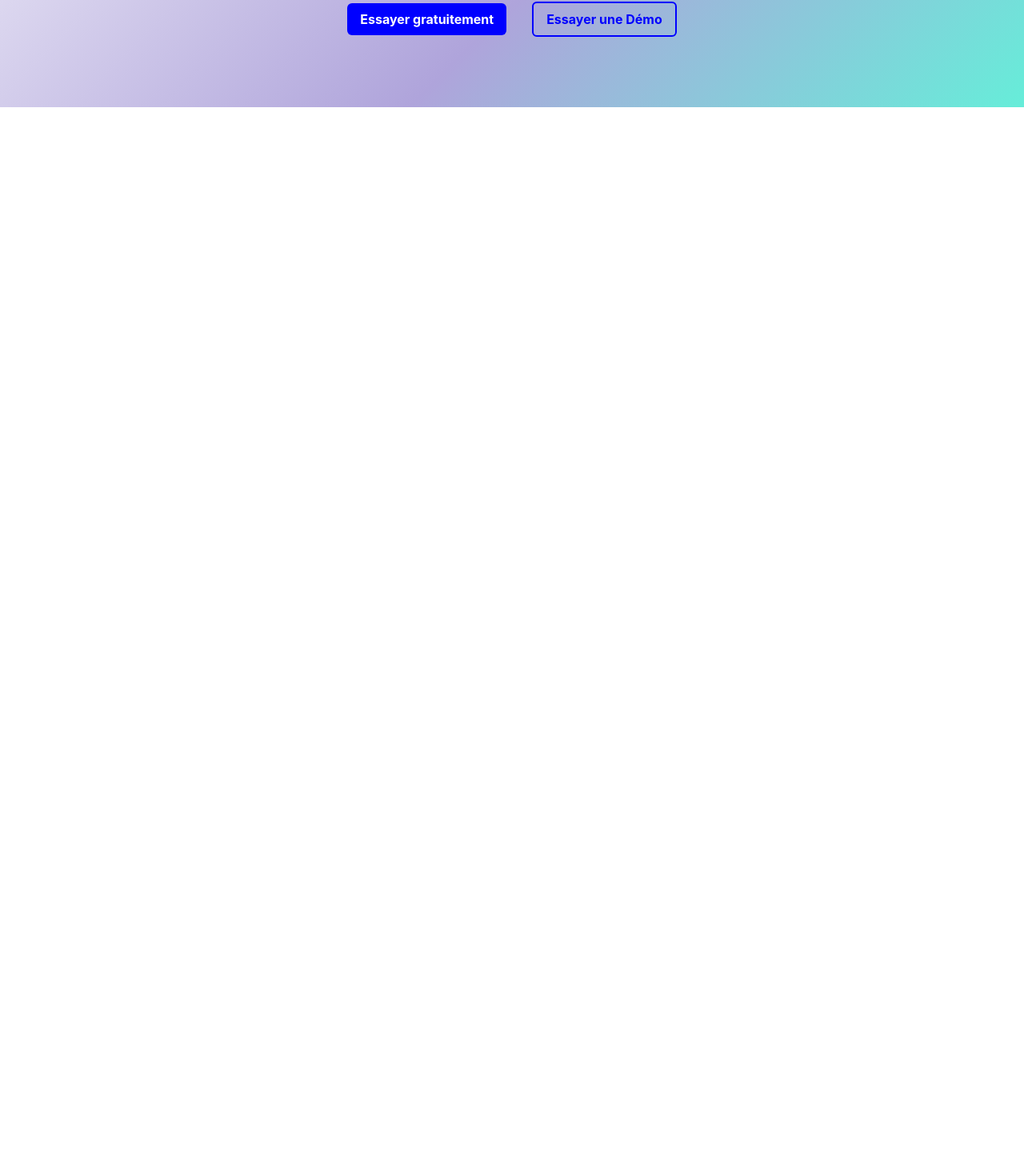
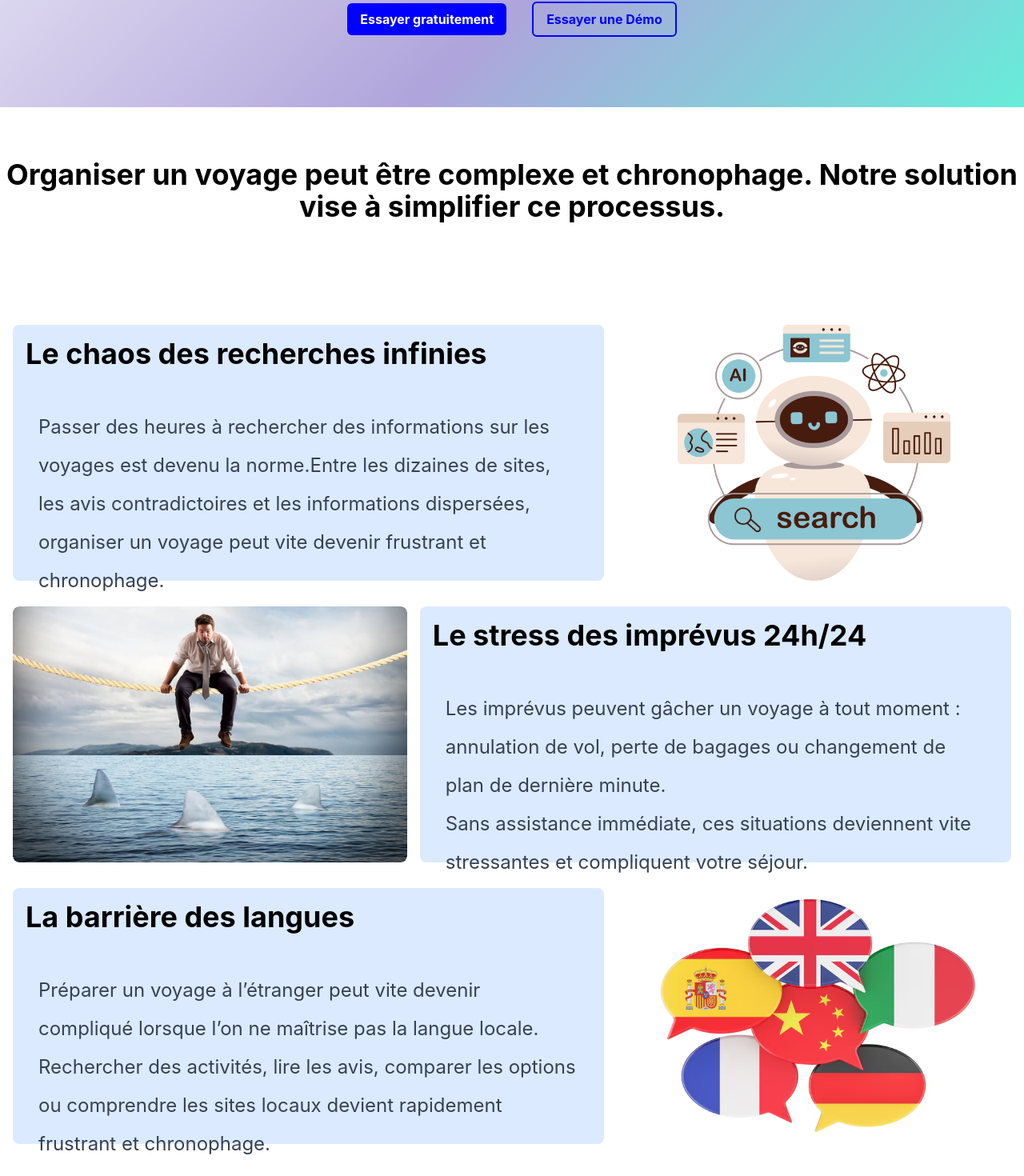
Before and after one commit to Vutivo/eliza, a React (Vite) app in the folder code/landing/: page / in a window 1280 px wide. Shown: the part 506-1976 px from the top of the page at 80% size. Before the commit the page ends 800 px from the top, so only its background shows below. Built offline with nearby package versions, Linux system fonts and the light colour scheme.

Commit message:
refactor(App): updated App.tsx

```diff
--- a/code/landing/src/App.tsx
+++ b/code/landing/src/App.tsx
@@ -1,10 +1,39 @@
 import Tags from "./componants/Tags"
 import  Button  from "./componants/Button"
+import Problem from "./componants/Problem"
 
 // Assets
 import image_network from "./assets/network.png"
 import image_discord from "./assets/discord.png"
 import image_support from "./assets/support.png"
+
+import image_research_travel from "./assets/research_travel.jpg"
+import image_unexpected from "./assets/unexpected.jpg"
+import image_lang from "./assets/lang.png"
+
+
+const problems = [
+  {
+    title: "Le chaos des recherches infinies",
+    text:
+    "Passer des heures à rechercher des informations sur les voyages est devenu la norme."+
+    "Entre les dizaines de sites, les avis contradictoires et les informations dispersées, organiser un voyage peut vite devenir frustrant et chronophage.",
+    image: image_research_travel,
+  },
+  {
+    title: "Le stress des imprévus 24h/24",
+    text:
+    "Les imprévus peuvent gâcher un voyage à tout moment : annulation de vol, perte de bagages ou changement de plan de dernière minute.\n"+
+    "Sans assistance immédiate, ces situations deviennent vite stressantes et compliquent votre séjour.",
+    image: image_unexpected,
+  },
+  {
+    title: "La barrière des langues",
+    text: "Préparer un voyage à l’étranger peut vite devenir compliqué lorsque l’on ne maîtrise pas la langue locale.\n"+
+    "Rechercher des activités, lire les avis, comparer les options ou comprendre les sites locaux devient rapidement frustrant et chronophage.",
+    image: image_lang,
+  },
+];
 
 function App() {
   return (
@@ -31,6 +60,25 @@ function App() {
           <Button title="Essayer une Démo" transparent={true} onClick={() => {}} />
           </div>
       </div>
+      {/* Problematique */}
+      <div>
+        <h1 className="font-bold text-4xl text-center mt-16 mb-32">
+  Organiser un voyage peut être complexe et chronophage. Notre solution vise à simplifier ce processus.
+        </h1>
+
+        <div>
+          {problems.map((problem, index) => (
+            <Problem
+              key={index}
+              title={problem.title}
+              text={problem.text}
+              image={problem.image}
+              reverse={index % 2 === 0}
+            />
+          ))}
+        </div>
+    </div>
+
 
     </div>
 
```
